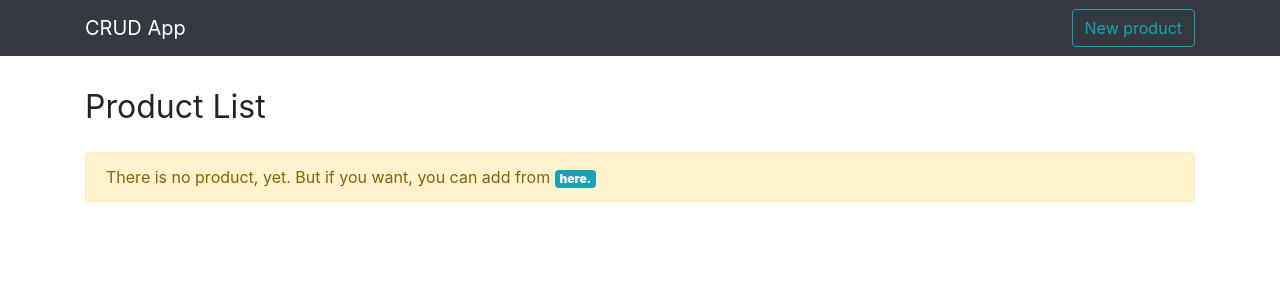
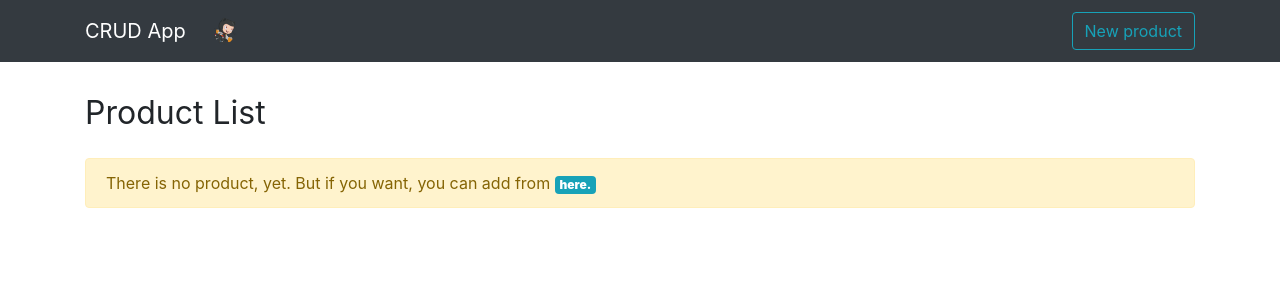
Before and after one commit to musleh0001/django_simple_crud, a Django app: page / in a window 1280 px wide. Shown: the top 300 px of the page. Run offline with Django 3.2, Linux system fonts and the light colour scheme; data that the repository does not hold is empty; some libraries are stand-ins or nearby versions.

Commit message:
add my github link

```diff
--- a/templates/base.html
+++ b/templates/base.html
@@ -17,6 +17,17 @@
             <button type="button" class="navbar-toggler" data-toggle="collapse" data-target="#navbarResponsive" aria-controls="navbarResponsive" aria-expanded="false" aria-label="Toggle navigation">
                 <span class="navbar-toggler-icon"></span>
             </button>
+            <!-- github -->
+            <div class="collapse navbar-collapse" id="navbarResponsive">
+                <ul class="navbar-nav mr-auto">
+                    <li class="nav-item active">
+                        <a class="nav-link" target="_blank" href="https://github.com/musleh0001/django_simple_crud">
+                            <img src="{% static 'img/github.png' %}" width="30" height="30" alt="github">
+                        </a>
+                    </li>
+                </ul>
+            </div>
+            <!-- github -->
             <div class="collapse navbar-collapse" id="navbarResponsive">
                 <ul class="navbar-nav ml-auto">
                     <li class="nav-item">
```
Also changed, not shown: static/img/github.png (added).
